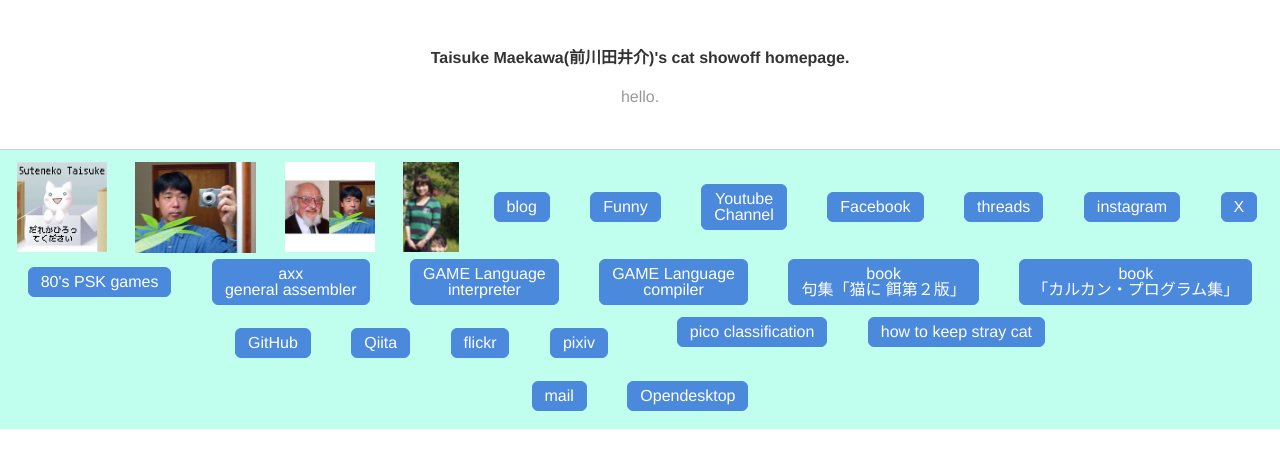
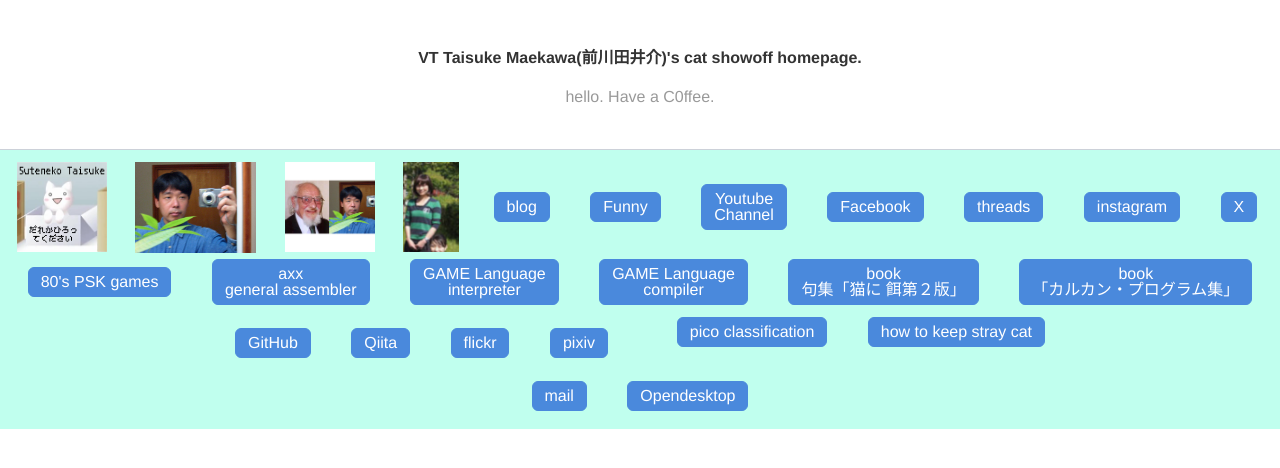
Before and after one commit to fygar256/fygar256.github.io, a plain HTML site: page index.html in a window 1280 px wide. Drawn offline with nearby package versions, Linux system fonts and the light colour scheme.

Commit message:
Update index.html

```diff
--- a/index.html
+++ b/index.html
@@ -682,8 +682,8 @@
         });
       });
     </script>
-      <div class="header"> <b>Taisuke Maekawa(前川田井介)'s cat showoff homepage. </b>
-        <p class="header-description">hello.</p>
+      <div class="header"> <b>VT Taisuke Maekawa(前川田井介)'s cat showoff homepage. </b>
+        <p class="header-description">hello. Have a C0ffee.</p>
       </div>
       <div class="nav">
         <ul class="nav-group">
```
